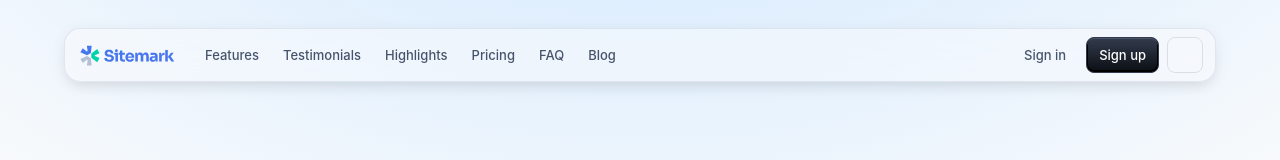
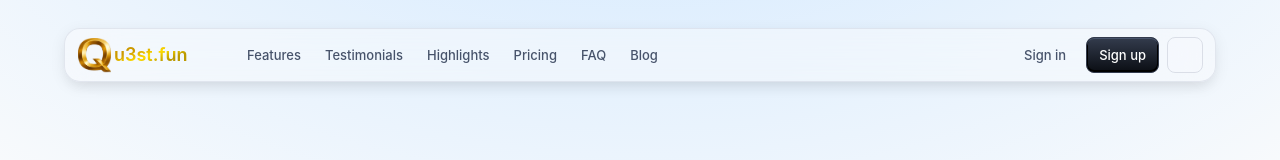
Before and after one commit to qu3st-fun/landingpage, a Next.js app: page / in a window 1280 px wide. Shown: the top 160 px of the page. Built offline with nearby package versions, Linux system fonts and the light colour scheme; some icons are missing; what @mui/material-nextjs would draw is missing.

Commit message:
Add logo to app menu

```diff
--- a/src/app/layout.tsx
+++ b/src/app/layout.tsx
@@ -4,6 +4,14 @@ import { ThemeProvider } from '@mui/material/styles';
 import CssBaseline from '@mui/material/CssBaseline';
 import theme from '@/theme';
 import InitColorSchemeScript from '@mui/material/InitColorSchemeScript';
+
+export const metadata = {
+  title: 'Qu3st.fun',
+  description: 'Qu3st.fun landingpage',
+  icons: {
+    icon: '/images/logo.ico',
+  },
+};
 
 export default function RootLayout(props: { children: React.ReactNode }) {
   return (
--- a/src/components/marketing-page/components/SitemarkIcon.tsx
+++ b/src/components/marketing-page/components/SitemarkIcon.tsx
@@ -1,53 +1,43 @@
 import * as React from 'react';
-import SvgIcon from '@mui/material/SvgIcon';
+import Image from 'next/image';
+import Link from 'next/link';
+import Box from '@mui/material/Box';
+import Typography from '@mui/material/Typography';
 
 export default function SitemarkIcon() {
   return (
-    <SvgIcon sx={{ height: 21, width: 100, mr: 2 }}>
-      <svg
-        width={86}
-        height={19}
-        viewBox="0 0 86 19"
-        fill="none"
-        xmlns="http://www.w3.org/2000/svg"
+    <Link href="/" style={{ textDecoration: 'none' }}>
+      <Box
+        sx={{
+          height: 30,
+          width: 150,
+          mr: 1,
+          display: 'flex',
+          alignItems: 'center',
+          cursor: 'pointer',
+        }}
       >
-        <path
-          fill="#B4C0D3"
-          d="m.787 12.567 6.055-2.675 3.485 2.006.704 6.583-4.295-.035.634-4.577-.74-.422-3.625 2.817-2.218-3.697Z"
+        <Image
+          src="/images/logo.png"
+          alt="Q"
+          width={35}
+          height={35}
+          style={{ objectFit: 'contain' }}
         />
-        <path
-          fill="#00D3AB"
-          d="m10.714 11.616 5.352 3.908 2.112-3.767-4.295-1.725v-.845l4.295-1.76-2.112-3.732-5.352 3.908v4.013Z"
-        />
-        <path
-          fill="#4876EF"
-          d="m10.327 7.286.704-6.583-4.295.07.634 4.577-.74.422-3.66-2.816L.786 6.617l6.055 2.676 3.485-2.007Z"
-        />
-        <path
-          fill="#4876EE"
-          d="M32.507 8.804v6.167h2.312v-7.86h-3.366v1.693h1.054ZM32.435 6.006c.212.22.535.33.968.33.434 0 .751-.11.953-.33.213-.23.318-.516.318-.86 0-.354-.105-.641-.318-.86-.202-.23-.52-.345-.953-.345-.433 0-.756.115-.968.344-.202.22-.303.507-.303.86 0 .345.101.632.303.861ZM24.46 14.799c.655.296 1.46.444 2.413.444.896 0 1.667-.139 2.312-.416.645-.277 1.141-.664 1.488-1.162.357-.506.535-1.094.535-1.764 0-.65-.169-1.2-.506-1.649-.328-.459-.785-.818-1.373-1.076-.587-.267-1.266-.435-2.037-.502l-.809-.071c-.481-.039-.828-.168-1.04-.388a1.08 1.08 0 0 1-.318-.774c0-.23.058-.44.173-.631.116-.201.29-.359.52-.474.241-.114.535-.172.882-.172.366 0 .67.067.91.201.053.029.104.059.15.09l.012.009.052.037c.146.111.263.243.35.395.125.21.188.444.188.703h2.311c0-.689-.159-1.286-.476-1.793-.318-.516-.776-.913-1.373-1.19-.588-.287-1.296-.43-2.124-.43-.79 0-1.474.133-2.052.4a3.131 3.131 0 0 0-1.358 1.12c-.318.487-.477 1.066-.477 1.735 0 .927.314 1.673.94 2.237.626.564 1.464.89 2.514.976l.794.071c.645.058 1.113.187 1.401.388a.899.899 0 0 1 .434.788 1.181 1.181 0 0 1-.231.717c-.154.201-.38.36-.68.474-.298.115-.669.172-1.112.172-.49 0-.89-.067-1.199-.2-.308-.144-.539-.33-.694-.56a1.375 1.375 0 0 1-.216-.746h-2.297c0 .679.168 1.281.505 1.807.337.517.834.928 1.489 1.234ZM39.977 15.07c-.8 0-1.445-.095-1.936-.286a2.03 2.03 0 0 1-1.084-.99c-.221-.469-.332-1.1-.332-1.893V8.789h-1.2V7.11h1.2V4.988h2.153V7.11h2.312V8.79h-2.312v3.198c0 .373.096.66.289.86.202.192.486.287.852.287h1.17v1.937h-1.112Z"
-        />
-        <path
-          fill="#4876EE"
-          fillRule="evenodd"
-          d="M43.873 14.899c.52.23 1.117.344 1.791.344.665 0 1.252-.115 1.763-.344.51-.23.934-.55 1.271-.96.337-.412.564-.88.679-1.407h-2.124c-.096.24-.279.44-.549.603-.27.162-.616.244-1.04.244-.262 0-.497-.031-.704-.093a1.572 1.572 0 0 1-.423-.194 1.662 1.662 0 0 1-.636-.803 3.159 3.159 0 0 1-.163-.645h5.784v-.775a4.28 4.28 0 0 0-.463-1.98 3.686 3.686 0 0 0-1.343-1.477c-.578-.382-1.291-.574-2.139-.574-.645 0-1.223.115-1.733.345-.501.22-.92.52-1.257.903a4.178 4.178 0 0 0-.78 1.305c-.174.478-.26.98-.26 1.506v.287c0 .507.086 1.004.26 1.492.183.478.443.913.78 1.305.347.382.775.688 1.286.918Zm-.094-4.674.02-.09a2.507 2.507 0 0 1 .117-.356c.145-.354.356-.622.636-.804.104-.067.217-.123.339-.165.204-.071.433-.107.686-.107.395 0 .723.09.983.272.27.173.472.426.607.76a2.487 2.487 0 0 1 .16.603h-3.57c.006-.038.013-.076.022-.113Z"
-          clipRule="evenodd"
-        />
-        <path
-          fill="#4876EE"
-          d="M50.476 14.97V7.112h1.835v1.98a4.54 4.54 0 0 1 .173-.603c.202-.536.506-.937.91-1.205.405-.277.9-.416 1.488-.416h.101c.598 0 1.094.139 1.489.416.404.268.707.67.91 1.205l.016.04.013.037.028-.077c.212-.536.52-.937.925-1.205.405-.277.901-.416 1.489-.416h.1c.598 0 1.098.139 1.503.416.414.268.727.67.94 1.205.211.535.317 1.205.317 2.008v4.475h-2.312v-4.604c0-.43-.115-.78-.346-1.047-.222-.268-.54-.402-.954-.402-.414 0-.742.139-.982.416-.241.268-.362.626-.362 1.076v4.56h-2.326v-4.603c0-.43-.115-.78-.346-1.047-.222-.268-.535-.402-.94-.402-.423 0-.756.139-.996.416-.241.268-.362.626-.362 1.076v4.56h-2.311Z"
-        />
-        <path
-          fill="#4876EE"
-          fillRule="evenodd"
-          d="M68.888 13.456v1.515h1.834v-4.82c0-.726-.144-1.319-.433-1.778-.289-.468-.712-.817-1.271-1.047-.549-.23-1.228-.344-2.037-.344a27.76 27.76 0 0 0-.896.014c-.318.01-.626.024-.924.043l-.229.016a36.79 36.79 0 0 0-.552.042v1.936a81.998 81.998 0 0 1 1.733-.09 37.806 37.806 0 0 1 1.171-.025c.424 0 .732.1.925.301.193.201.289.502.289.904v.029h-1.43c-.704 0-1.325.09-1.864.272-.54.172-.959.445-1.257.818-.299.363-.448.832-.448 1.405 0 .526.12.98.361 1.363.24.373.573.66.997.86.433.201.934.302 1.502.302.55 0 1.012-.1 1.388-.302.385-.2.683-.487.895-.86a2.443 2.443 0 0 0 .228-.498l.018-.056Zm-.39-1.397v-.63h-1.445c-.405 0-.718.1-.939.3-.212.192-.318.455-.318.79 0 .157.026.3.08.429a.99.99 0 0 0 .238.345c.221.191.534.287.939.287a2.125 2.125 0 0 0 .394-.038c.106-.021.206-.052.3-.092.212-.095.385-.253.52-.473.135-.22.212-.526.23-.918Z"
-          clipRule="evenodd"
-        />
-        <path
-          fill="#4876EE"
-          d="M72.106 14.97V7.11h1.835v2.595c.088-.74.31-1.338.665-1.791.481-.603 1.174-.904 2.08-.904h.303v1.98h-.578c-.635 0-1.127.172-1.473.516-.347.334-.52.822-.52 1.463v4.001h-2.312ZM79.92 11.298h.767l2.499 3.672h2.6l-3.169-4.51 2.606-3.35h-2.427l-2.875 3.737V4.5h-2.312v10.47h2.312v-3.672Z"
-        />
-      </svg>
-    </SvgIcon>
+        <Typography
+          variant="h6"
+          sx={{
+            ml: 0.25,
+            background: 'linear-gradient(-20deg, #BB9900 30%, #FFDD00 50%, #CC9900 70%)',
+            WebkitBackgroundClip: 'text',
+            WebkitTextFillColor: 'transparent',
+            backgroundClip: 'text',
+            color: 'transparent',
+          }}
+        >
+          u3st.fun
+        </Typography>
+      </Box>
+    </Link>
   );
 }
```
Also changed, not shown: public/images/logo.png (added), 1 other file (tests, documents, lock files or other folders).
